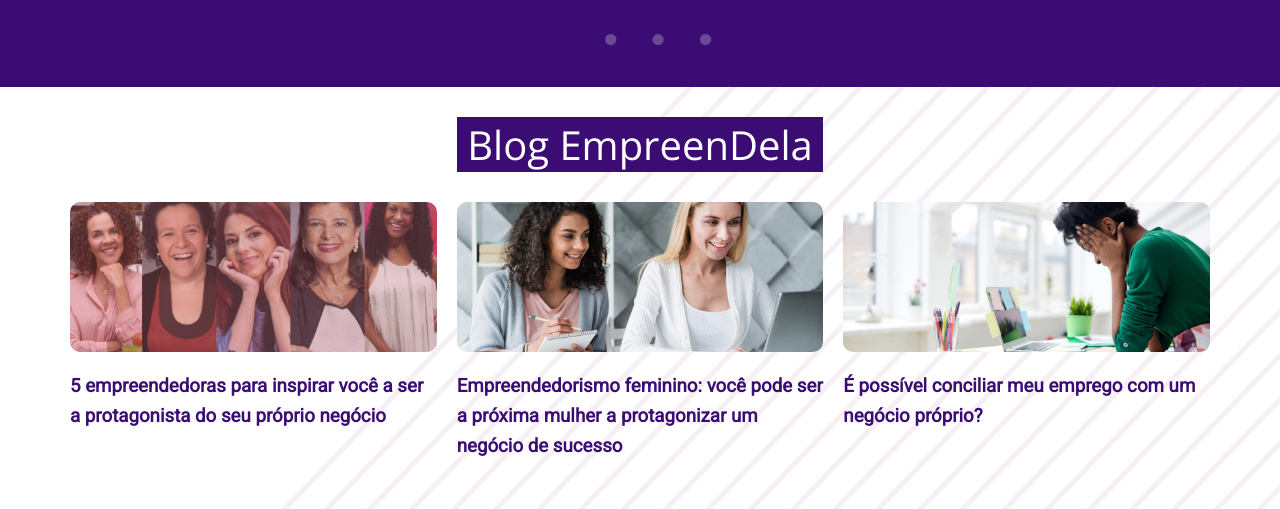
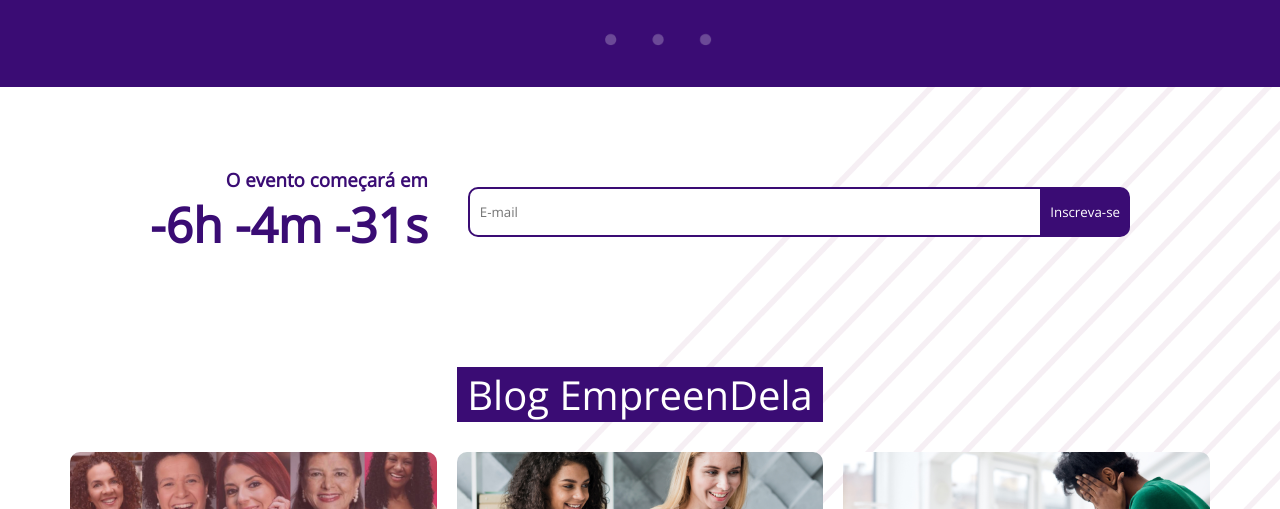
Before and after one commit to dinizdemiranda/empreendela, a plain HTML site: page home.html in a window 1280 px wide. Shown: the part 1802-2311 px from the top of the page. Drawn offline with nearby package versions, Linux system fonts and the light colour scheme.

Commit message:
reativação de contador e pop up

```diff
--- a/home.html
+++ b/home.html
@@ -121,11 +121,6 @@
               <h5>Co-founder @ Estúdio Átoma</h5>
             </div>
 
-            <!-- <div class="convidado">
-              <img class="profile" src="images/ingrid-feitas.jpeg" alt="" srcset="">
-              <h4>Ingrid Freitas</h4>
-              <h5>Founder @ Grin Art</h5>
-            </div> -->
 
             <div class="convidado">
               <img class="profile" src="images/carolline-volpato.jpeg" alt="" srcset="">
@@ -139,14 +134,9 @@
               <h5>CEO @ Instituto Raquel Viana</h5>
             </div>
 
-            <!-- <div class="convidado">
-              <img class="profile" src="images/silhueta.png" alt="" srcset="">
-              <h4>A confirmar</h4>
-              <h5>CEO - WhiteHouse</h5>
-            </div> -->
           </div></div>
         </div>
-        <!-- <div id="inscreva">
+        <div id="inscreva">
       <div id="cadastro">
         <div>
           <h3>O evento começará em</h3>
@@ -175,7 +165,7 @@
       </div>
 
 
-    </div> -->
+    </div>
 
       <div id="magazine">
         <div id="magazine-title">
@@ -221,14 +211,14 @@
 
 
 
-<!-- <div class="exit-intent-popup" id="pop-container">
+<div class="exit-intent-popup" id="pop-container">
   <div class="newsletter">
     <div class="pop-header"> <h1>Hey, já vai?</h1>
       <button id="close-pop" onclick="closePopup()"><h4>X</h4></button>
     </div>
 
     <div class="pop-body">
-      <h3>Se inscreva para a nossa live hoje às 19h30 no Youtube!</h3><br></div>
+      <h3>Se inscreva para ficar por dentro das próximas lives!</h3><br></div>
 
 <div id="mc_embed_signup">
   <form action="https://hotmail.us4.list-manage.com/subscribe/post?u=d0ca29c27b2764e288669b25e&amp;id=9f60e3c2df" method="post" id="mc-embedded-subscribe-form" name="mc-embedded-subscribe-form" class="validate" target="_blank" novalidate>
@@ -251,7 +241,7 @@
 
 
   </div>
-</div>  -->
+</div>
 
 
 
@@ -273,7 +263,7 @@
     document.getElementById('pop-container').classList.add('hidden')
   }
 
-  var countDownDate = new Date("Nov 26, 2020 19:00:00").getTime();
+  var countDownDate = new Date("Nov 26, 2020 19:30:00").getTime();
 
   var x = setInterval(function() {
     var now = new Date().getTime();
```
